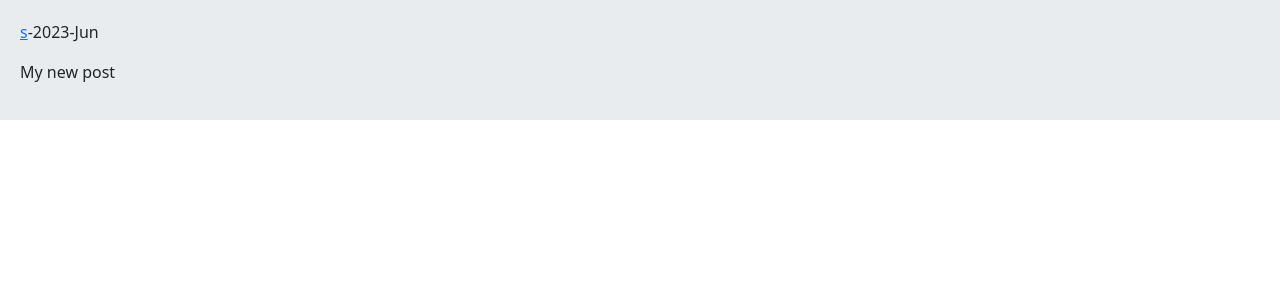
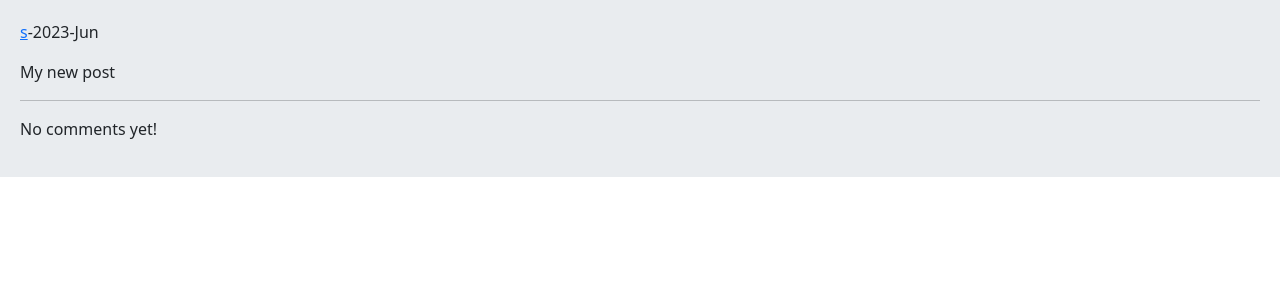
Before and after one commit to sshamshiri/socialnetwork, a Django app: a page that uses socialnetwork/home/templates/home/detail.html in a window 1280 px wide. Shown: the part 56-356 px from the top of the page. Run offline with Django 4.2, Linux system fonts and the light colour scheme; data comes from the database, SQL or seed files in the repository; both versions use the stored data as it was after the commit.

Commit message:
edit 'detail.html'

```diff
--- a/socialnetwork/home/templates/home/detail.html
+++ b/socialnetwork/home/templates/home/detail.html
@@ -8,5 +8,14 @@
     {% endif %}
     <p><a href="{% url 'accounts:user_profile' post.user.id %}">{{ post.user.username }}</a>-{{ post.updated|date:"Y-M" }}</p>
     <p>{{ post.body }}</p>
+    <hr>
+    {% for comment in comments %}
+        <div class="card bg-dark text-white">
+            <p class="card-header">{{comment.user}} | {{comment.created|timesince}}</p>
+            <p class="card-body">{{comment.body}}</p>
+        </div>
+    {% empty %}
+        <p>No comments yet!</p>
+    {% endfor %}
 
 {% endblock %}
```
Also changed, not shown: socialnetwork/db.sqlite3.
